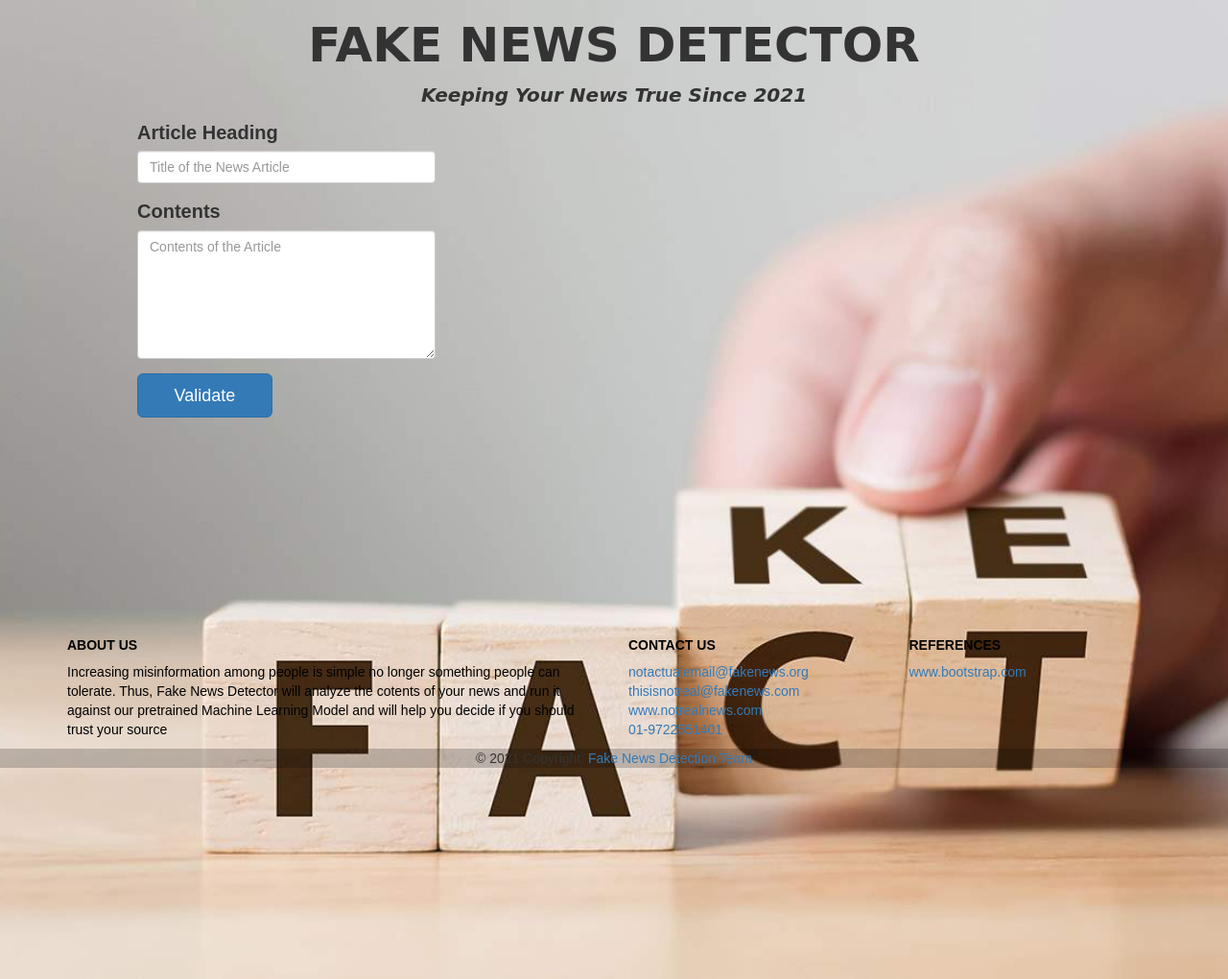
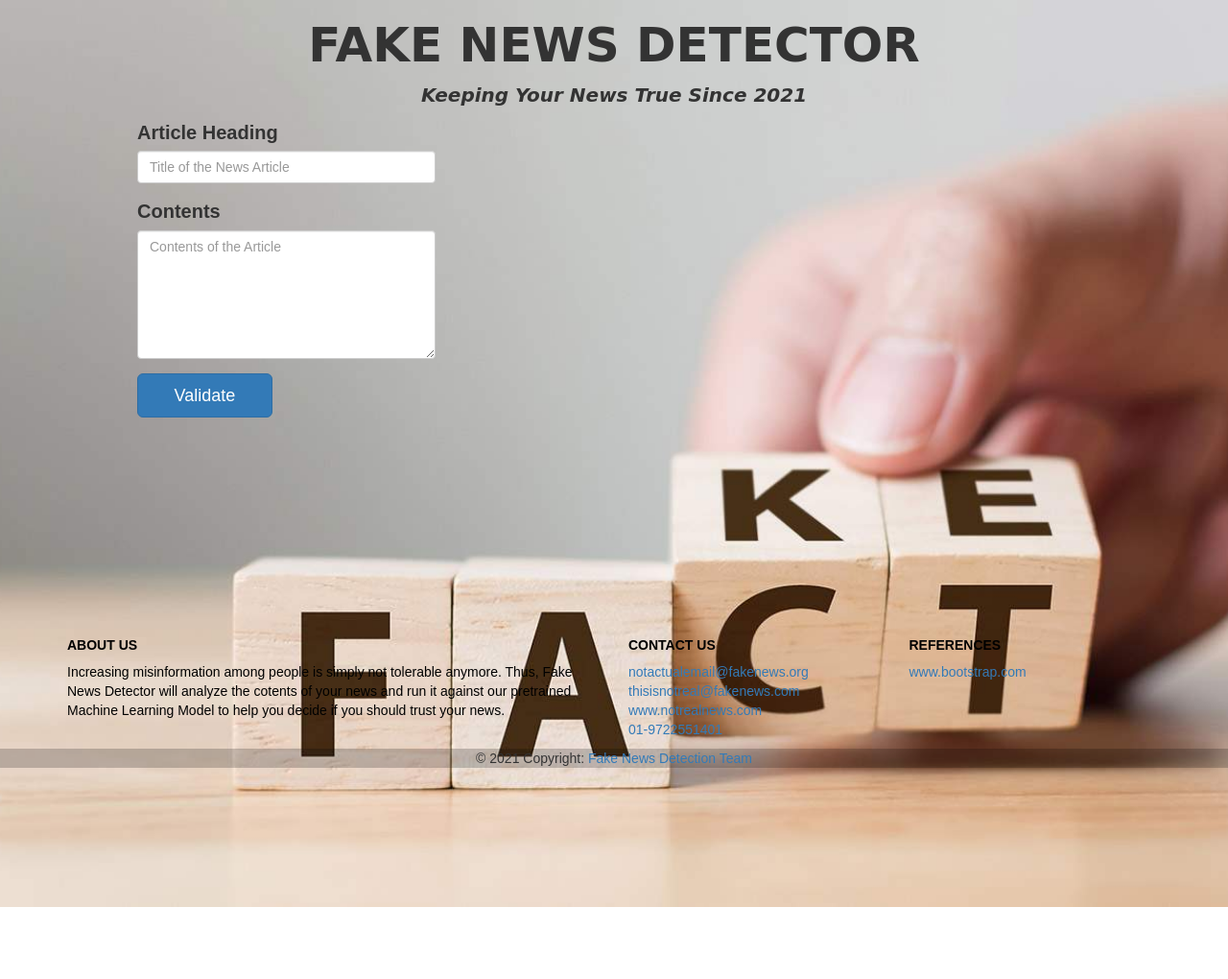
Before and after one commit to MahimaSunmoriya/Fake-News-Detection, a Flask app: page / in a window 1280 px wide. Shown: the whole page at 96% size. After the commit the page ends 945 px from the top, so only its background shows below. Run offline with Flask 2, Linux system fonts and the light colour scheme; some libraries are stand-ins or nearby versions.

Commit message:
Changing the pixel size

```diff
--- a/templates/index.html
+++ b/templates/index.html
@@ -14,7 +14,7 @@ body {
   font-family: Arial, Helvetica, sans-serif;
   background-image: url("/static/photograph.jpg");
   background-color: #cccccc;
-  height: 1000px;
+  height: 925px;
   background-position: center;
   background-repeat: repeat;
   background-size: cover;
@@ -86,9 +86,9 @@ body {
         <h5 class="text-uppercase" style="color:black;"><b>About Us</b></h5>
 
         <p style="color:black;">
-         Increasing misinformation among people is simple no longer something people can tolerate. Thus, Fake News Detector will
-		 analyze the cotents of your news and run it against our pretrained Machine Learning Model and will help you decide if you
-		 should trust your source
+         Increasing misinformation among people is simply not tolerable anymore. Thus, Fake News Detector will
+		 analyze the cotents of your news and run it against our pretrained Machine Learning Model to help you decide if you
+		 should trust your news.
         </p>
       </div>
       <!--Grid column-->
```
